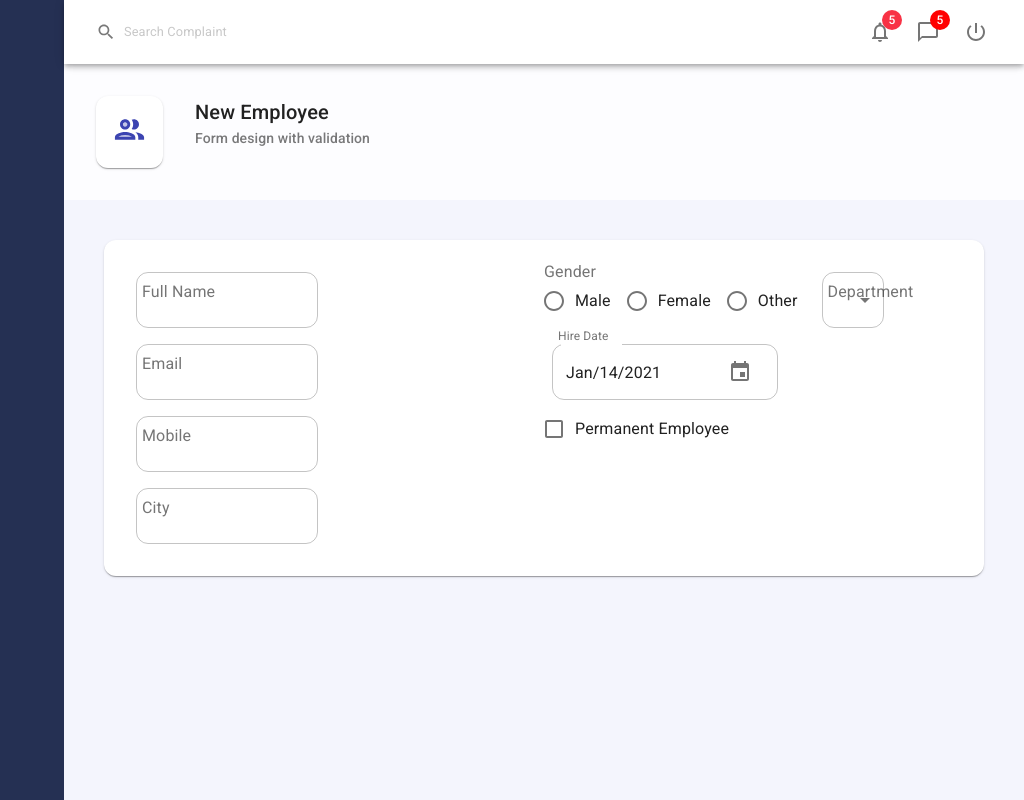
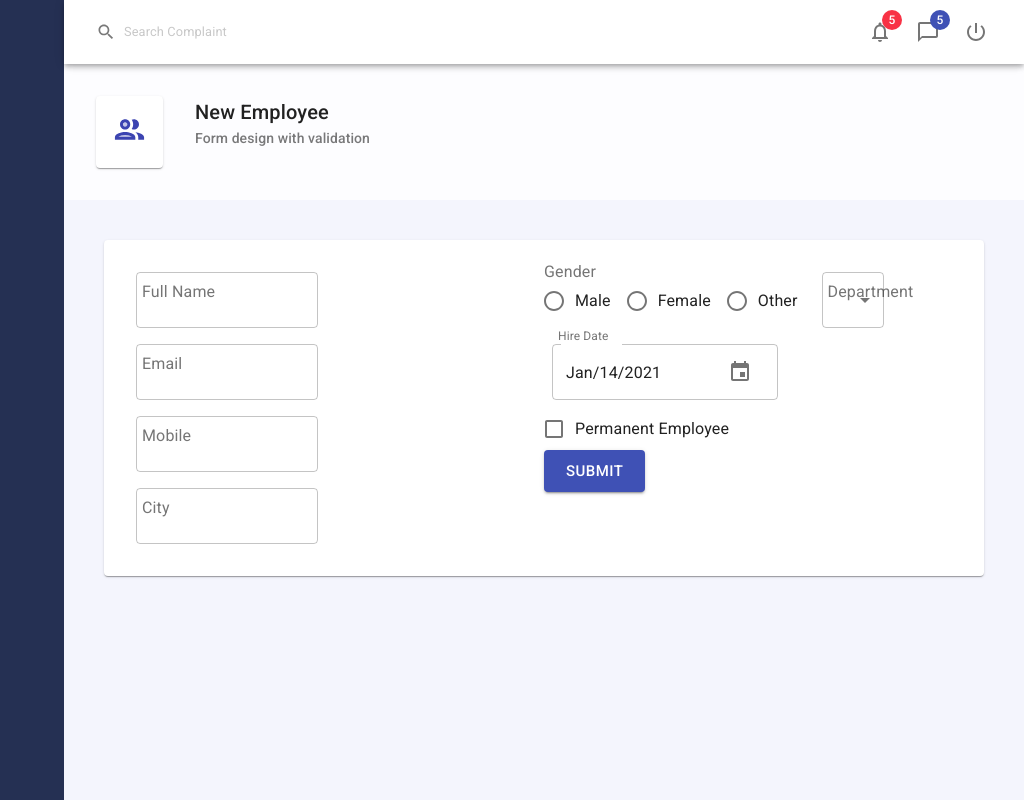
Before and after one commit to ayvicky/demo-material-ui-complete, a React (Create React App) app: page / in a window 1280 px wide. Shown: the whole page, without its empty margins (256-1280 px from the left). Built offline with nearby package versions, Linux system fonts and the light colour scheme.

Commit message:
added reuseable button component

```diff
--- a/src/App/App.js
+++ b/src/App/App.js
@@ -10,10 +10,10 @@
 
 const theme = createMuiTheme({
   palette: {
-    primary: {
-      main: '#ff0000',
-      light: '#3c44b126'
-    },
+    // primary: {
+    //   // main: '#ff0000',
+    //   light: '#3c44b126'
+    // },
     secondary: {
       main: '#f83245',
       light: '#f8324526'
@@ -23,7 +23,7 @@
     },
   },
   shape: {
-    borderRadius: '12px'
+    // borderRadius: '12px'
   },
   overrides: {
     MuiAppBar: {
--- /dev/null
+++ b/src/components/controls/Button.js
@@ -0,0 +1,19 @@
+import React from 'react'
+
+import { Button as MuiButton } from '@material-ui/core'
+
+export default function Button(props) {
+    const {text, size, color, variant, onClick, ...other } = props;
+
+    return (
+        <MuiButton
+            variant={variant || 'contained'}
+            size={size || 'large'}
+            color={color || 'primary'}
+            onClick={onClick}
+            {...other}
+            >
+                {text}
+        </MuiButton>
+    )
+}
--- a/src/components/controls/Controls.js
+++ b/src/components/controls/Controls.js
@@ -3,11 +3,13 @@
 import Select from './Select';
 import Checkbox from './Checkbox';
 import DatePicker from './DatePicker';
+import Button from './Button';
 
 export const Controls = {
     Input,
     RadioGroup,
     Select,
     Checkbox,
-    DatePicker
+    DatePicker,
+    Button
 }
--- a/src/pages/Employees/Employeeform.js
+++ b/src/pages/Employees/Employeeform.js
@@ -96,6 +96,13 @@
                             value={values.isPermanent}
                             onChange={handleInputChange}
                             />
+
+                        <div>
+                            <Controls.Button
+                                type='submit'
+                                text='Submit'
+                                />
+                        </div>
                     </Grid>
                 </Grid>
             </Form>
```
Also changed, not shown: 1 other file (tests, documents, lock files or other folders).
